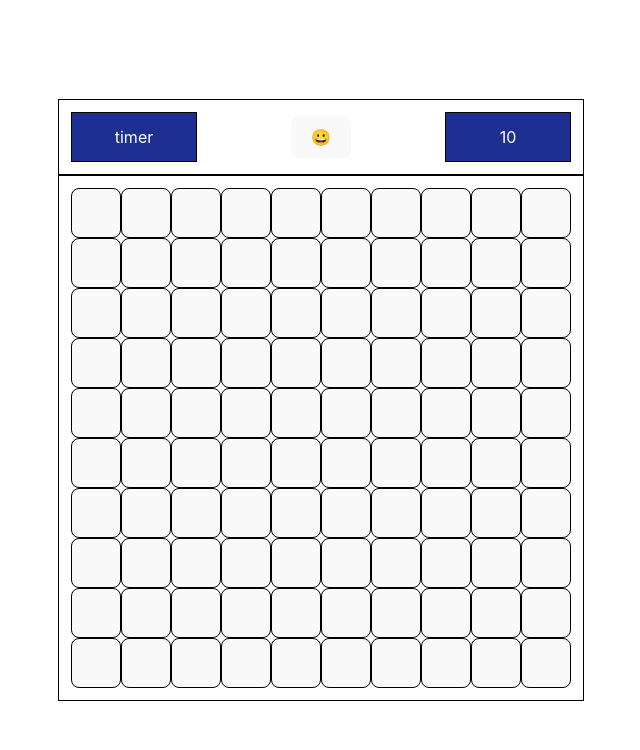
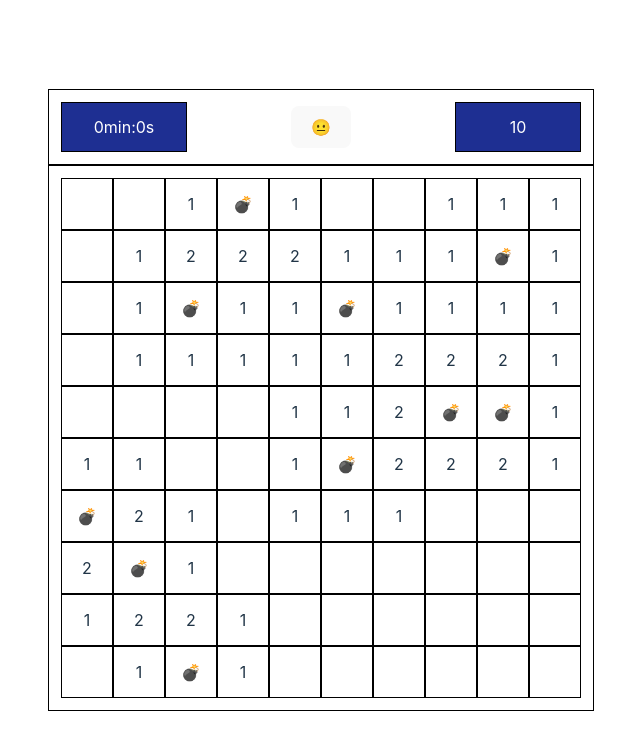
Before and after one commit to WojciechBylica/Saper-TS, a React (Vite) app: page / in a window 1280 px wide. Shown: the top 750 px of the page, without its empty margins (319-959 px from the left). Built offline with nearby package versions, Linux system fonts and the light colour scheme.

Commit message:
added Timer

```diff
--- a/src/App.tsx
+++ b/src/App.tsx
@@ -3,6 +3,7 @@ import { useState } from 'react'
 import './App.css'
 import { getHydratedFields } from './utils'
 import { Field } from './types'
+import { Timer } from './assets/components'
 
 function App() {
   const [count, setCount] = useState<10 | 20>(10)
@@ -107,17 +108,26 @@ function App() {
     // handleClick(id+1)
   }
 
+  const gameLength = 5 * 1_000 // 5min
+  const [countDown, setCountDown] = useState(gameLength)
+
   const resetGame = () => {
     setHydratedFields(getHydratedFields(count))
     setBombsLeft(count)
+    setCountDown(gameLength)
   }
 
+  const isExploded = hydratedFields.some((field) => field.state === 'exploded')
+  const startTimer = countDown===gameLength
+  const isDraw = countDown===0 && !isExploded
   return (
     <div>
       <div className="controls">
-        <div className="controls-box">timer</div>
+        <div className="controls-box"><Timer {...{ countDown, setCountDown, isExploded, startTimer, hydratedFields, setHydratedFields }} /></div>
         <button onClick={resetGame}>
-          {hydratedFields.find((field) => field.state === 'exploded')
+          {isDraw
+            ? '😐'
+            :isExploded
             ? '🥵'
             : '😀'}
         </button>
--- /dev/null
+++ b/src/assets/components/Timer/index.tsx
@@ -0,0 +1,51 @@
+import { useEffect, useRef } from 'react'
+import { Field } from '../../../types'
+
+type Props = {
+    countDown: number
+    setCountDown: React.Dispatch<React.SetStateAction<number>>
+    isExploded: boolean
+    startTimer: boolean
+    hydratedFields: Field[]
+    setHydratedFields: React.Dispatch<React.SetStateAction<Field[]>>
+}
+
+export const Timer = ({countDown, setCountDown, isExploded, startTimer, hydratedFields, setHydratedFields}: Props) => {
+  const intervalId = useRef<number | undefined>(undefined)
+
+  const timeLeft = [
+    { number: Math.floor((countDown / 1000 / 60) % 60), measure: 'min' },
+    { number: Math.floor((countDown / 1000) % 60), measure: 's' },
+  ]
+
+  useEffect(() => {
+    intervalId.current = setInterval(() => {
+        setCountDown((previousTime) => previousTime - 1000)
+    }, 1000)
+
+    return () => clearInterval(intervalId.current)
+  }, [startTimer,setCountDown])
+
+  useEffect(() => {
+    if (countDown <= 0 || isExploded) {
+      clearInterval(intervalId.current)
+      if(countDown <=0)  {
+        const finalView: Field[] = hydratedFields.map((field) => ({
+        ...field,
+        state: 'clicked'
+        }))
+      setHydratedFields(finalView)
+        }
+    }
+  }, [countDown, isExploded])
+
+  return (
+    <>
+        {timeLeft.map((data, index) => (
+          <span key={`time${index}`}>
+            {data.number}{data.measure}{index===0 &&':'}
+          </span>
+        ))}
+    </>
+  )
+}
--- /dev/null
+++ b/src/assets/components/index.ts
@@ -0,0 +1 @@
+export * from './Timer'
```
